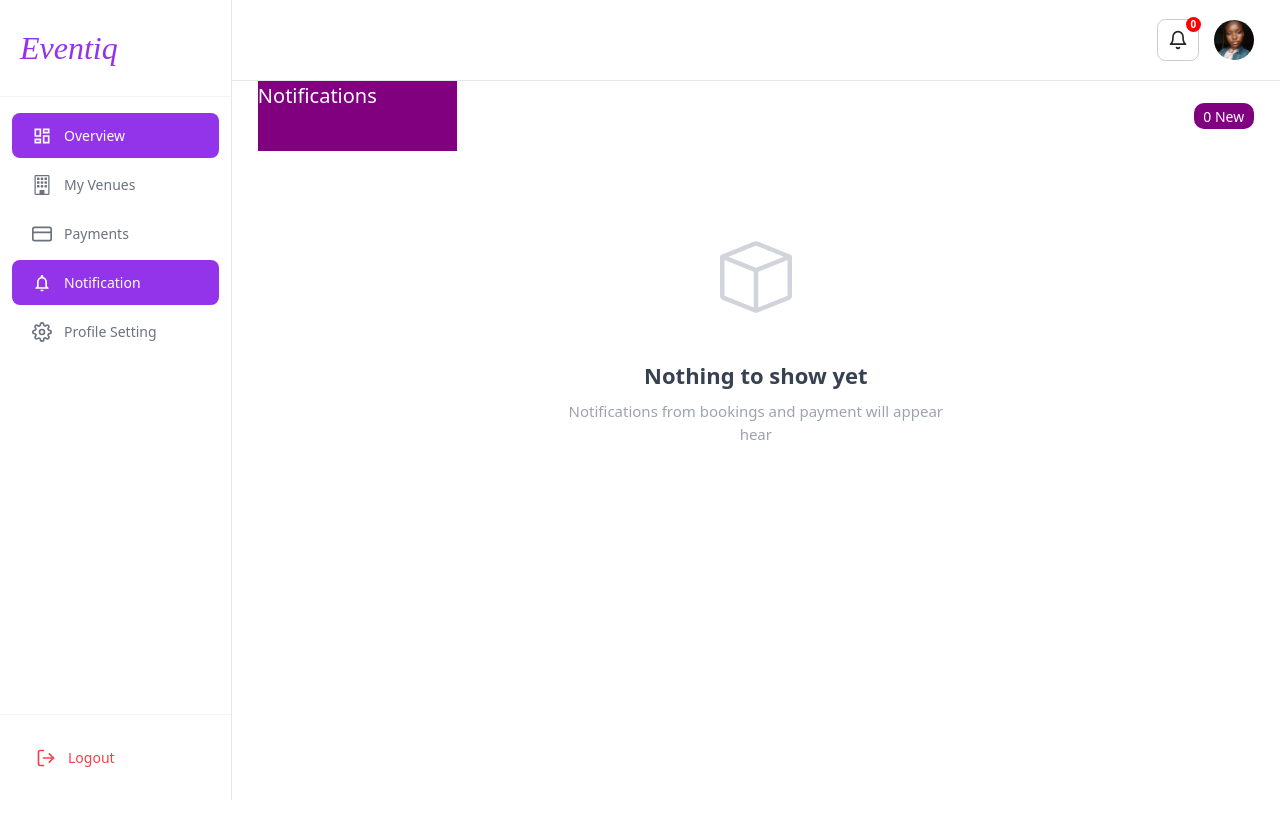
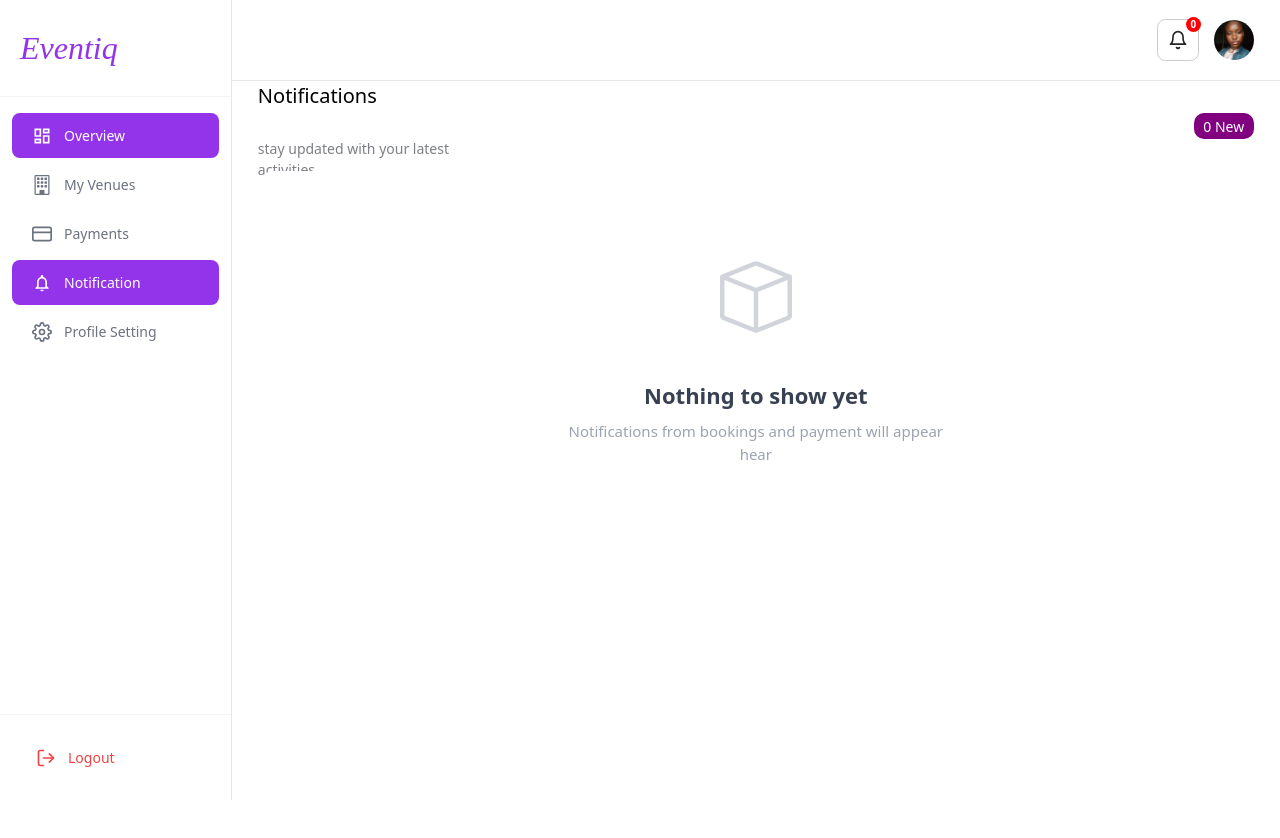
Before and after one commit to Margaret-bit/EventiqHalls, a React (Vite) app: page /dashboardHome/notifications in a window 1280 px wide. Shown: the top 838 px of the page. Built offline with nearby package versions, Linux system fonts and the light colour scheme.

Commit message:
commit maggies file

```diff
--- a/src/pages/Body/Notification.jsx
+++ b/src/pages/Body/Notification.jsx
@@ -9,6 +9,7 @@ const Notification = () => {
         <TextWrapper>
           <div className="Text">
             <h4>Notifications</h4>
+            <h5>stay updated with your latest activities</h5>
           </div>
           <div className="SideNote">0 New</div>
         </TextWrapper>
@@ -93,16 +94,22 @@ const TextWrapper = styled.div`
 
   .Text {
     width: 20%;
-    height: 70px;
-    background: purple;
-    margin-left: 0;
+    height: 90px;
+    /* background: purple; */
+    margin: 0;
   }
 
   h4 {
     font-size: 20px;
     font-weight: 400;
-    color: #fff;
+    color: #000;
     margin-top: 0;
-    /* margin-left: 0; */
+  }
+
+  h5 {
+    font-size: 14px;
+    font-weight: 400;
+    color: #7d7f84;
+    margin: 0px;
   }
 `;
```
